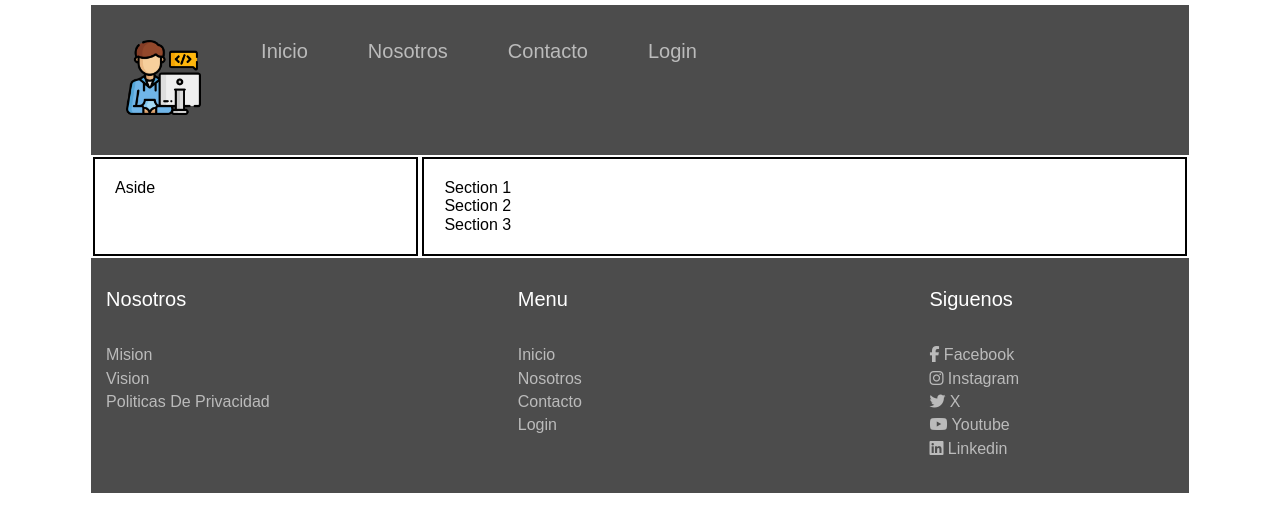
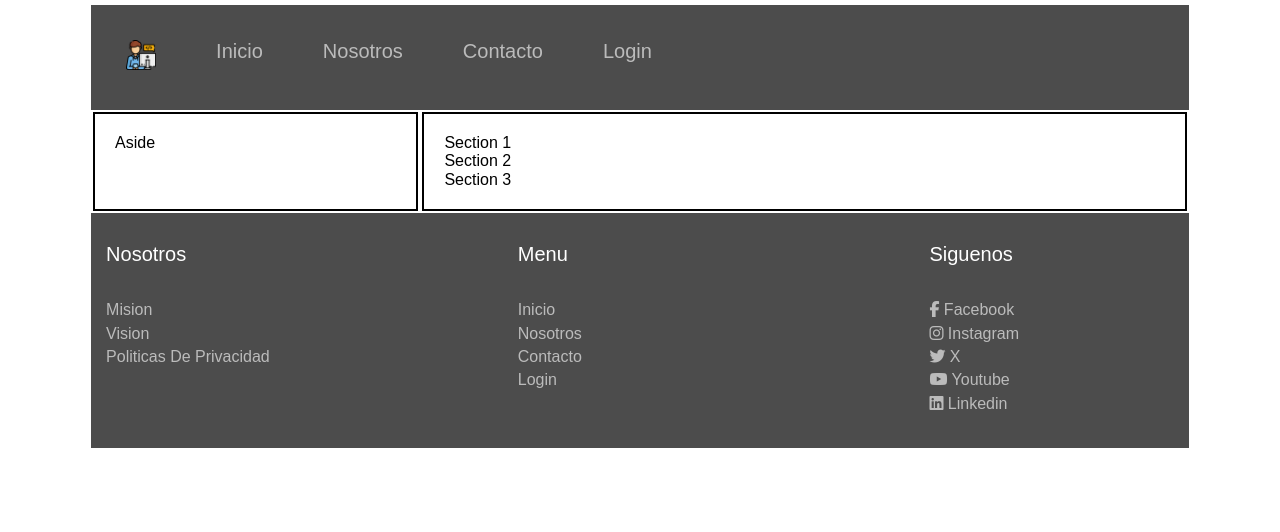
Before and after one commit to kniball4726/FullstackCodoaCodoArg, a plain HTML site: page index.html in a window 1280 px wide. Drawn offline with Linux system fonts and the light colour scheme.

Commit message:
Modifica logo

```diff
--- a/Design/style.css
+++ b/Design/style.css
@@ -129,6 +129,6 @@ nav ul li a:hover {
 }
 
 .brand img{
-    width: 75px;
+    width: 30px;
 
 }
```
